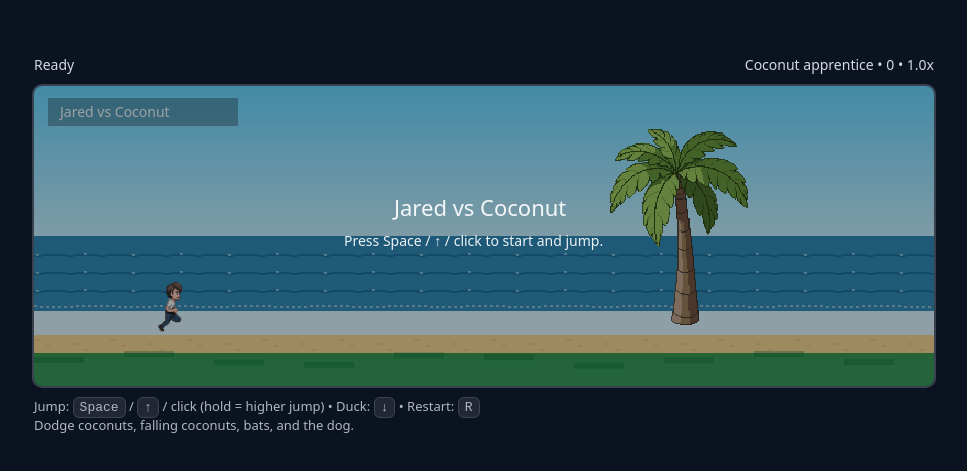
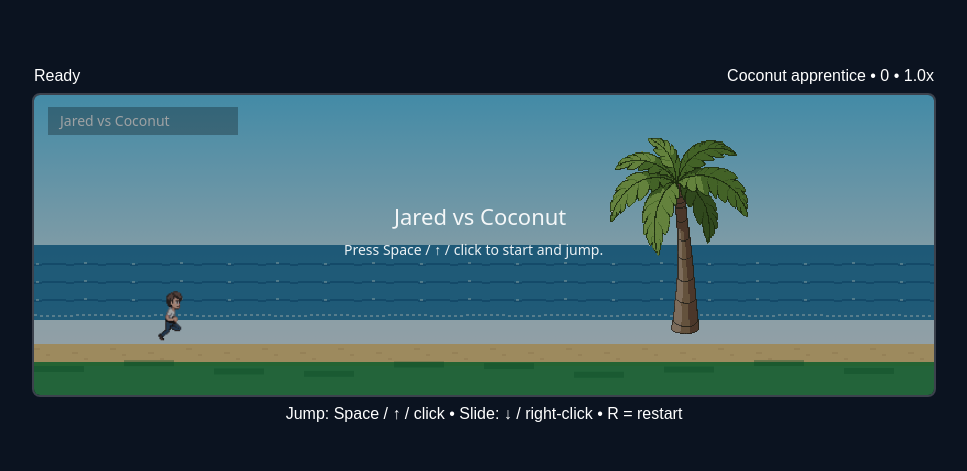
Before and after one commit to stervort/Coconut, a plain HTML site: page index.html in a window 1280 px wide. Shown: the part 155-626 px from the top of the page, without its empty margins (156-1123 px from the left). Drawn offline with Linux system fonts and the light colour scheme.

Commit message:
Update index.html

```diff
--- a/index.html
+++ b/index.html
@@ -1,75 +1,28 @@
 <!doctype html>
-<html lang="en">
+<html>
 <head>
-  <meta charset="utf-8" />
-  <meta name="viewport" content="width=device-width,initial-scale=1" />
+<meta charset="utf-8">
 <title>Jared vs Coconut</title>
 <style>
-    html, body {
-      height: 100%;
-      margin: 0;
-      background:#0b1320;
-      font-family: system-ui, sans-serif;
-      color:#e9eef7;
-    }
-
-    .wrap {
-      display:flex;
-      flex-direction:column;
-      align-items:center;
-      justify-content:center;
-      height:100%;
-      gap:10px;
-    }
-
-    canvas {
-      background: #071022;
-      border: 2px solid rgba(255,255,255,.2);
-      border-radius: 10px;
-    }
-
-    .hud {
-      width:min(900px, 96vw);
-      display:flex;
-      justify-content:space-between;
-      font-size:14px;
-      opacity:.9;
-    }
-
-    .help {
-      width:min(900px, 96vw);
-      font-size:13px;
-      opacity:.75;
-      line-height:1.35;
-    }
-
-    kbd {
-      background:rgba(255,255,255,.12);
-      border:1px solid rgba(255,255,255,.18);
-      padding:2px 6px;
-      border-radius:6px;
-    }
+html,body{margin:0;background:#0b1320;color:#fff;font-family:sans-serif}
+.wrap{display:flex;flex-direction:column;align-items:center;justify-content:center;height:100vh;gap:8px}
+canvas{border:2px solid rgba(255,255,255,.2);border-radius:8px}
+.hud{width:900px;display:flex;justify-content:space-between}
 </style>
 </head>
 <body>
 <div class="wrap">
   <div class="hud">
-      <div id="status">Loading sprites…</div>
+    <div id="status">Loading…</div>
     <div>
-        <span id="taunt">Coconut apprentice</span>
-        • <span id="score">0</span>
-        • <span id="speed">1.0x</span>
+      <span id="taunt"></span> •
+      <span id="score">0</span> •
+      <span id="speed">1.0x</span>
     </div>
   </div>
-
   <canvas id="c" width="900" height="300"></canvas>
-
-    <div class="help">
-      Jump: <kbd>Space</kbd> / <kbd>↑</kbd> / click (hold = higher jump) • Duck: <kbd>↓</kbd> • Restart: <kbd>R</kbd><br>
-      Dodge coconuts, falling coconuts, bats, and the dog.
+  <div>Jump: Space / ↑ / click • Slide: ↓ / right-click • R = restart</div>
 </div>
-  </div>
-
 <script src="game.js"></script>
 </body>
 </html>
```
Lines whose indentation alone changed are shown as unchanged.
